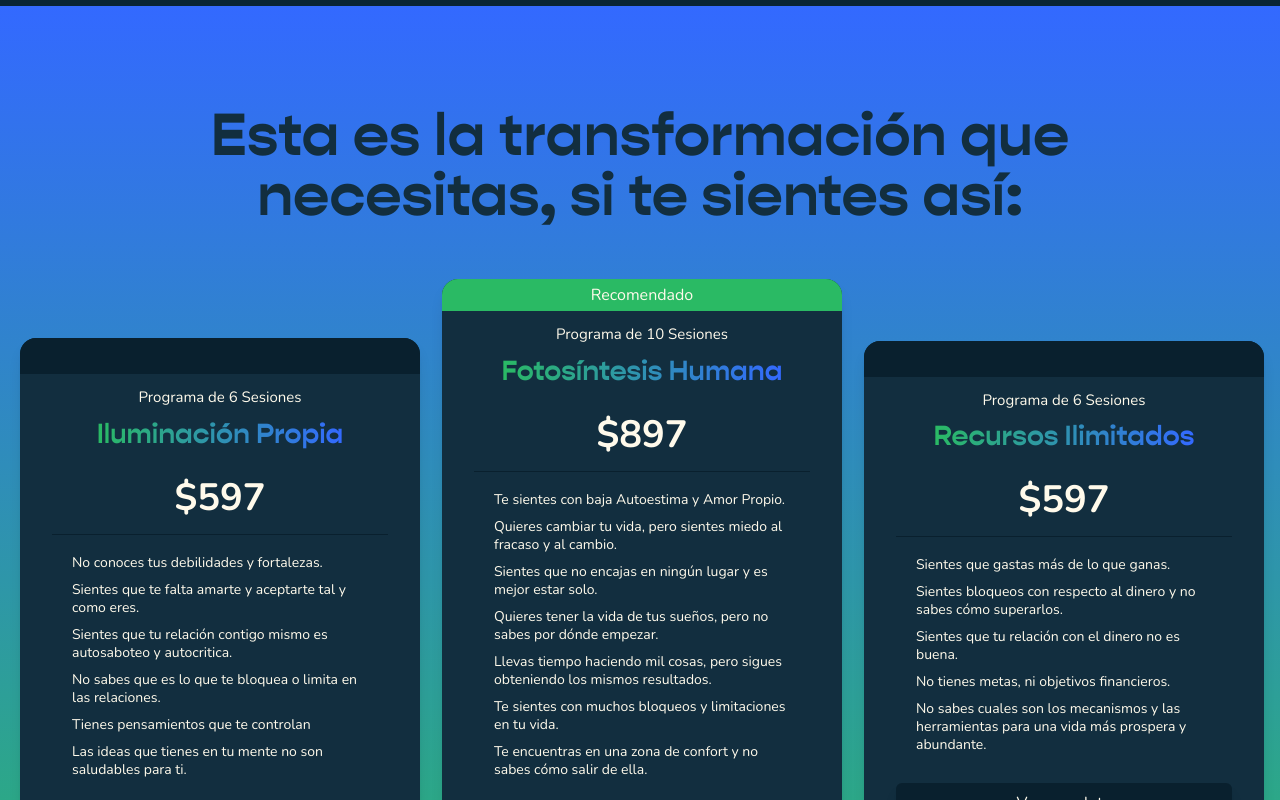
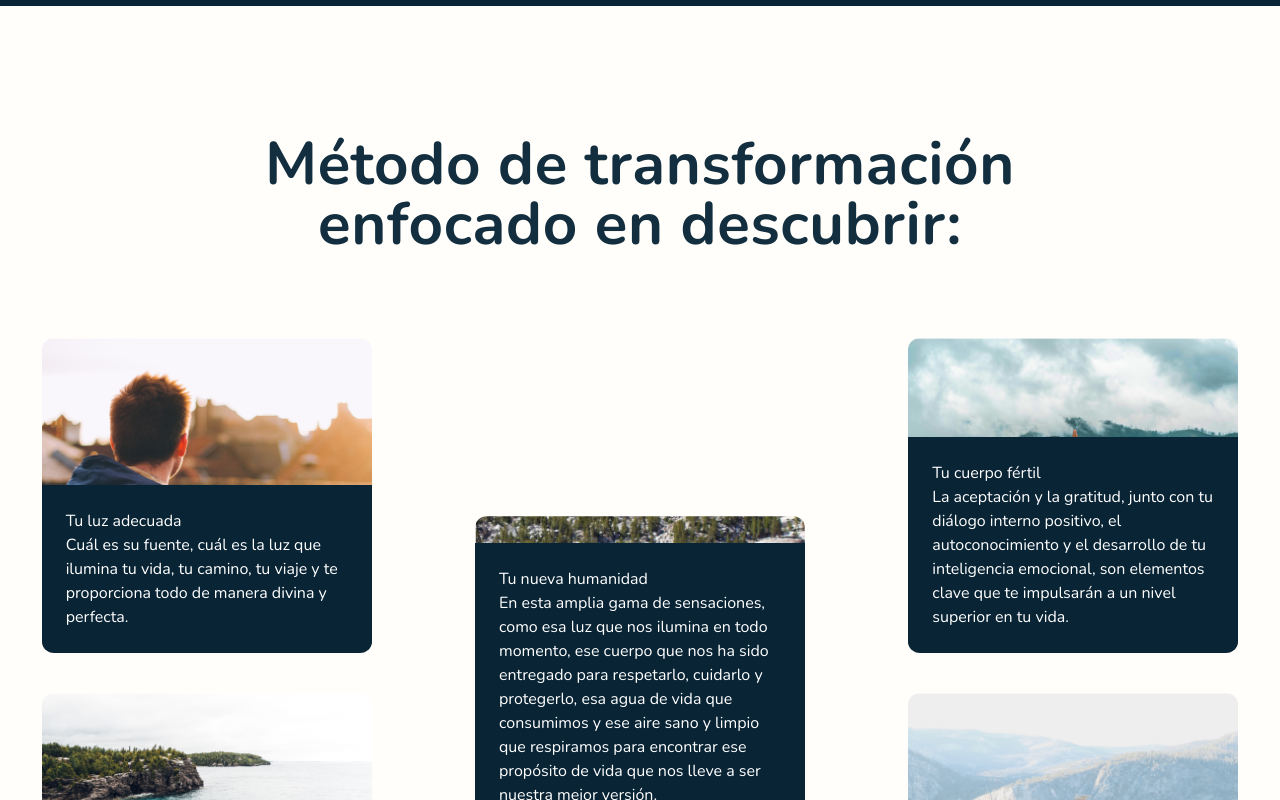
Before and after one commit to revdev-earth/JonathanPFrontend, a React (Vite) app: page / in a window 1280 px wide. Shown: the part 2460-3260 px from the top of the page. Built offline with nearby package versions, Linux system fonts and the light colour scheme.

Commit message:
section4 mobile.

```diff
--- a/src/App.tsx
+++ b/src/App.tsx
@@ -15,7 +15,7 @@ function App() {
       <Section1 />
       <Section2 />
       <Section3 />
-      {/* <Section4 /> */}
+      <Section4 />
       <Section5 />
       <Section6 />
       <Section7 />
--- a/src/Sections/3/index.tsx
+++ b/src/Sections/3/index.tsx
@@ -1,6 +1,6 @@
 const Section3 = () => {
   return (
-    <div className="m-5 md:m-0 mt-2 md:min-h-[800px] bg-[#092435] md:px-24 rounded-lg md:rounded-none py-12 pb-8 md:py-16  md:pb-[68px] relative">
+    <div className="m-5 md:m-0 mt-2 md:min-h-[800px] bg-[#092435] md:px-24 rounded-lg md:rounded-none py-12 pb-7 md:py-16  md:pb-[68px] relative">
       <div>
         <img
           src="/section3/vector-izquierda-section-3.png"
--- a/src/Sections/4/index.tsx
+++ b/src/Sections/4/index.tsx
@@ -61,16 +61,16 @@ const Card = ({
 
 const Section4 = () => {
   return (
-    <div className="flex flex-col min-h-[800px] py-32 gap-20">
-      <div className="w-max m-auto text-6xl text-center font-bold">
+    <div className="flex flex-col min-h-[800px] py-1 pb-[35px] md:py-32 gap-5 md:gap-20">
+      <div className="w-max m-auto text-2xl md:text-6xl text-center font-bold tracking-[.04rem]" >
         <div>Método de transformación</div>
         <div>enfocado en descubrir:</div>
       </div>
 
-      <div className="grid grid-cols-3 items-center">
+      <div className="grid  grid-cols-1 gap-5 md:grid-cols-3 items-center mt-1">
         <div
           className="
-            flex flex-col gap-10
+            flex flex-col gap-5 md:gap-10
             items-center
           "
         >
@@ -87,7 +87,7 @@ const Section4 = () => {
         </div>
         <div
           className="
-            flex flex-col gap-10
+            flex flex-col gap-5 md:gap-10
             items-center
           "
         >
```
